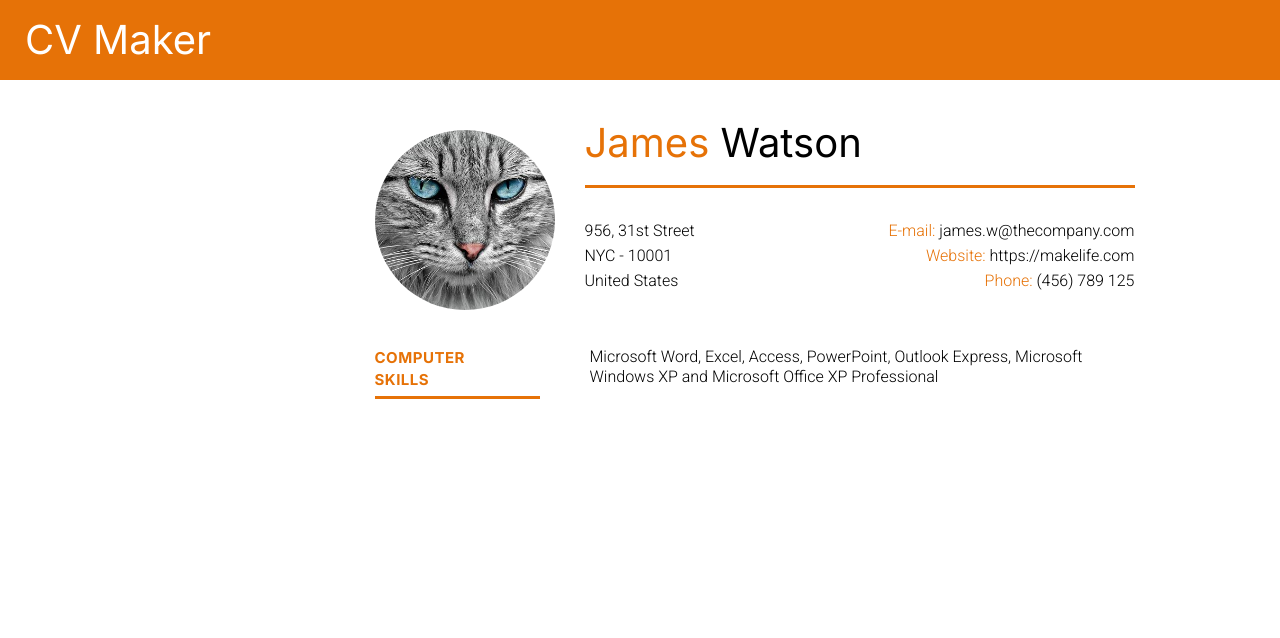
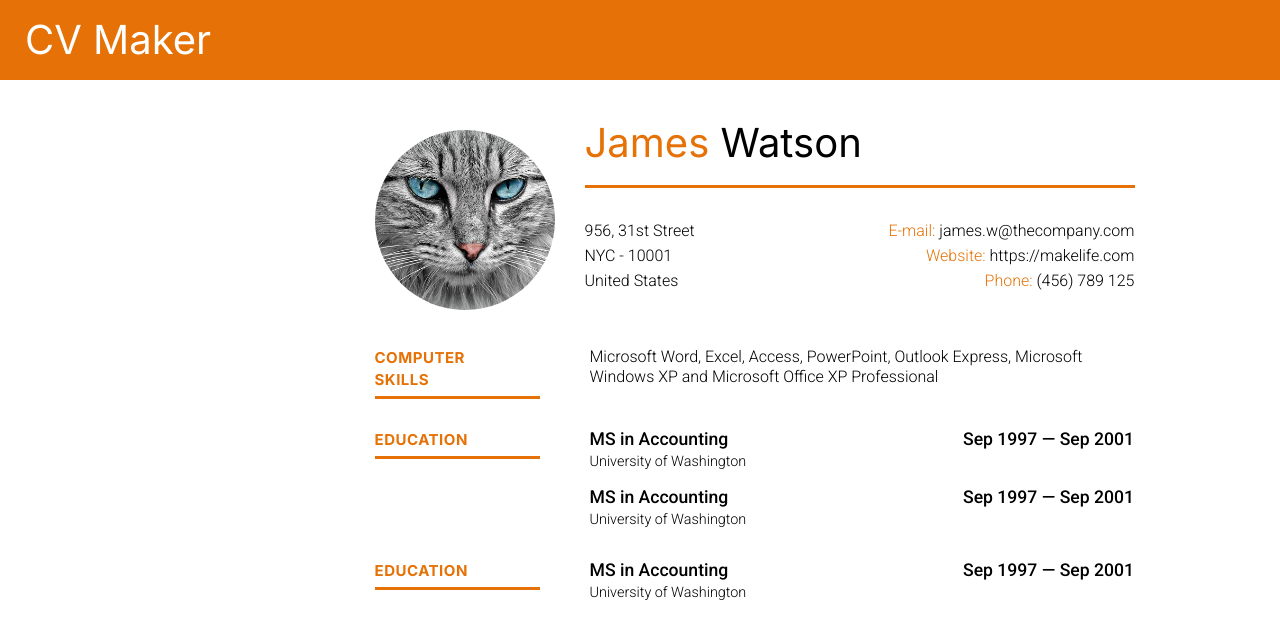
Before and after one commit to ClydeCode/cv-application, a React (Create React App) app: page / in a window 1280 px wide. Shown: the top 638 px of the page. Built offline with nearby package versions, Linux system fonts and the light colour scheme.

Commit message:
Refactor, restyle components

```diff
--- /dev/null
+++ b/src/components/List.js
@@ -0,0 +1,12 @@
+import React from 'react';
+import '../styles/list.css';
+
+export default class List extends React.Component {
+    render() {
+        return (
+            <ul>
+                <li></li>
+            </ul>
+        )
+    }
+}
--- a/src/components/Section.js
+++ b/src/components/Section.js
@@ -7,11 +7,10 @@ export default class Section extends React.Component {
             <section className='section'>
                 <div className='section-container'>
                     <div className='section-title-container'>
-                        <div className='section-title'><b>COMPUTER SKILLS</b></div>
+                        <div className='section-title'><b>{this.props.title}</b></div>
                     </div>
                     <div className='section-content'>
-                    Microsoft Word, Excel, Access, PowerPoint, Outlook Express, Microsoft
-                    Windows XP and Microsoft Office XP Professional
+                        {this.props.content}
                     </div>
                 </div>
             </section>
--- a/src/components/SectionTitle.js
+++ b/src/components/Title.js
@@ -1,5 +1,5 @@
 import React from 'react';
-import '../styles/sectionTitle.css';
+import '../styles/title.css';
 
 export default class SectionTitle extends React.Component {
     render() {
--- a/src/components/Window.js
+++ b/src/components/Window.js
@@ -1,6 +1,8 @@
 import React from 'react';
 import AboutSection from './AboutSection';
-import Section from './Section'
+import Section from './Section';
+import Title from './Title';
+import List from './List';
 import '../styles/window.css';
 
 export default class Window extends React.Component {
@@ -8,7 +10,38 @@ export default class Window extends React.Component {
         return (
             <div className='window'>
                 <AboutSection />
-                <Section />
+                <Section
+                    title="COMPUTER SKILLS"
+                    content="Microsoft Word, Excel, Access, PowerPoint, Outlook Express, Microsoft
+                    Windows XP and Microsoft Office XP Professional"
+                />
+                <Section
+                    title="EDUCATION"
+                    content={
+                        <div className='content'>
+                            <Title
+                                title="MS in Accounting"
+                                date="Sep 1997 — Sep 2001"
+                                subtitle="University of Washington"
+                            />
+                            <Title
+                                title="MS in Accounting"
+                                date="Sep 1997 — Sep 2001"
+                                subtitle="University of Washington"
+                            />
+                        </div>
+                    }
+                />
+                <Section
+                    title="EDUCATION"
+                    content={
+                        <Title
+                            title="MS in Accounting"
+                            date="Sep 1997 — Sep 2001"
+                            subtitle="University of Washington"
+                        />
+                    }
+                />
             </div>
         )
     }
--- a/src/styles/educationSection.css
+++ /dev/null
@@ -1,4 +0,0 @@
-.education {
-    margin: 30px 0px;
-    min-width: 765px;
-}
--- a/src/styles/section.css
+++ b/src/styles/section.css
@@ -30,3 +30,9 @@
     line-height: 20px;
     width: 100%;
 }
+
+.section-content .content {
+    display: flex;
+    flex-direction: column;
+    gap: 15px;
+}
--- a/src/styles/sectionTitle.css
+++ b/src/styles/title.css
@@ -1,10 +1,10 @@
 .title-container {
     width: 99%;
-    margin-bottom: 20px;
+    /* margin-bottom: 20px; */
 }
 
 .title-header {
-    font-weight: bold;
+    font-weight: normal;
     font-size: 1.1rem;
     display: flex;
     justify-content: space-between;
```
Also changed, not shown: src/components/EducationSection.js (deleted, +0 -24 lines), src/components/ExperienceSection.js (deleted, +0 -24 lines), src/styles/list.css (renamed from src/styles/experienceSection.css).
